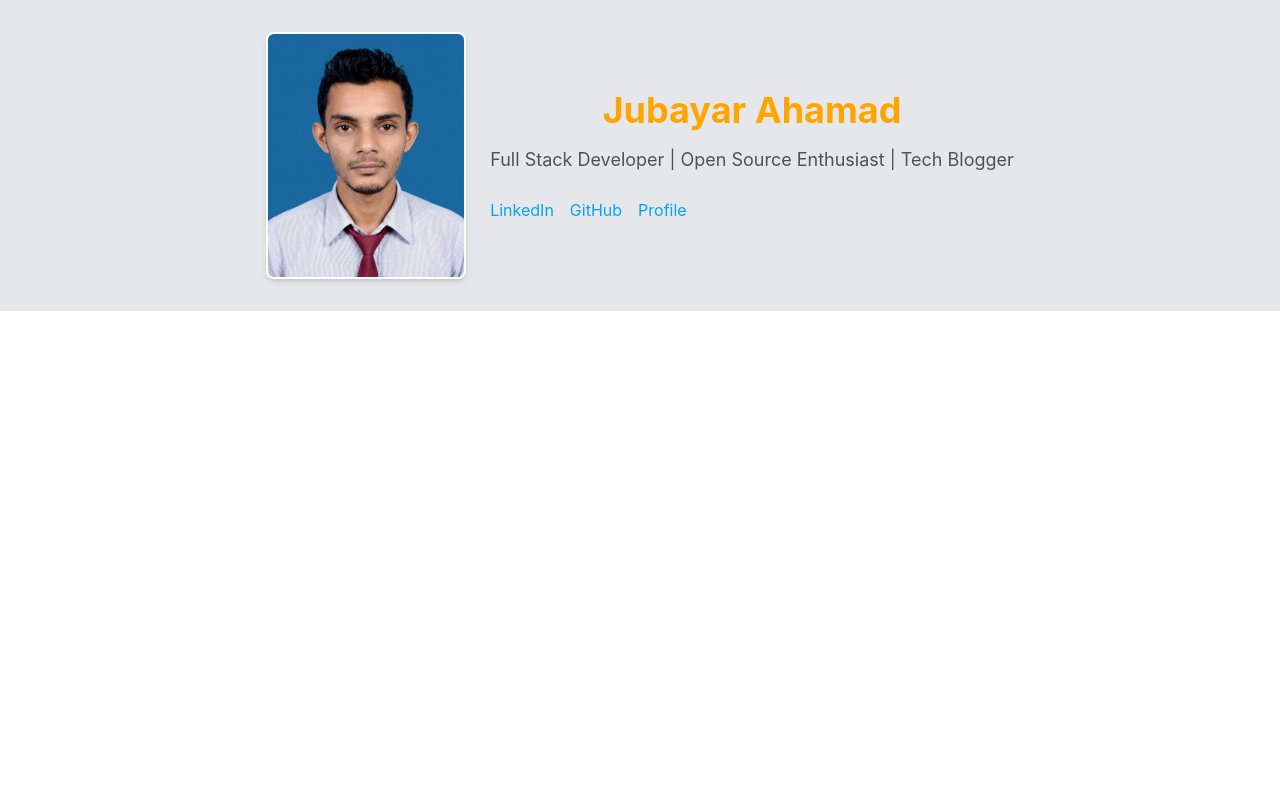
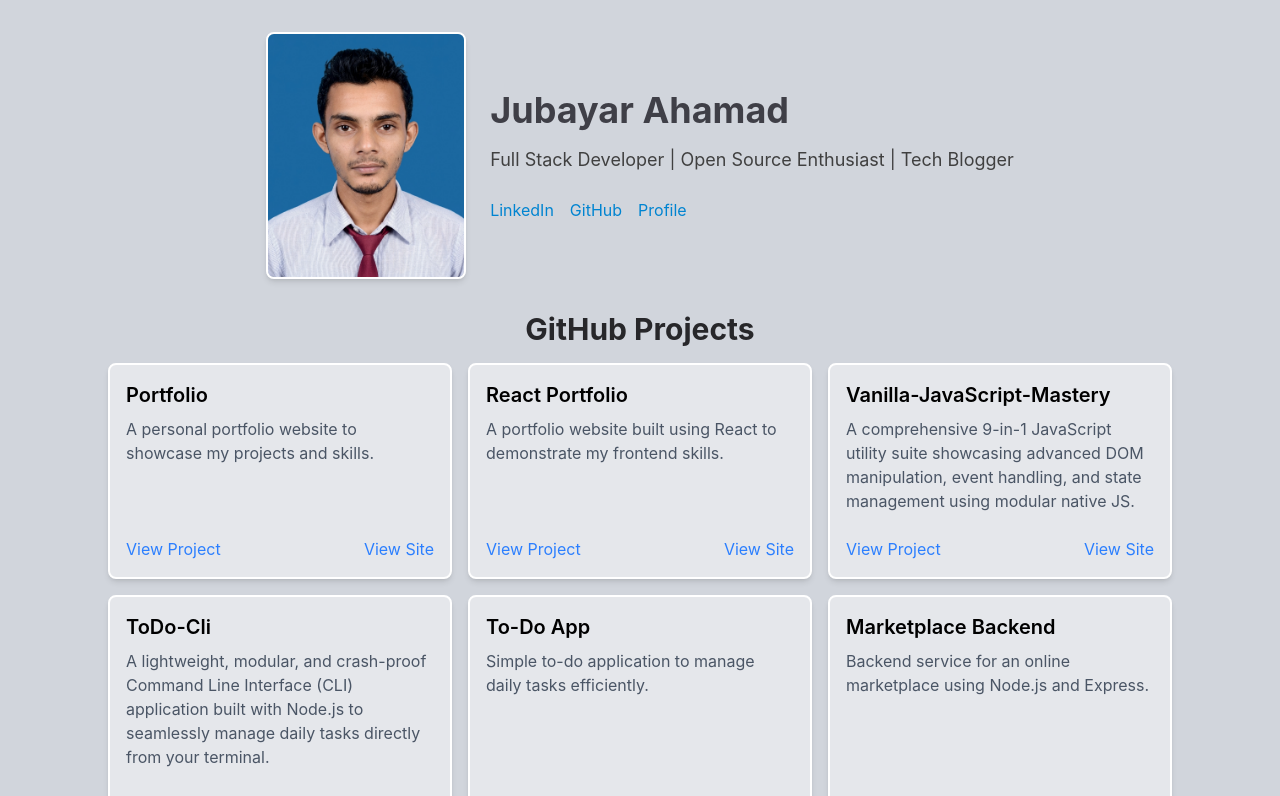
Before and after one commit to yet-yuvi/my-portfolio, a React (Vite) app: page / in a window 1280 px wide. Shown: the top 796 px of the page. Built offline with nearby package versions, Linux system fonts and the light colour scheme.

Commit message:
feat: Add projects.jsx and ProjectCard.jsx components
chore(config): Fix line endings and prettier configuration

```diff
--- a/src/App.css
+++ b/src/App.css
@@ -1,4 +1,4 @@
-h1 {
+/* h1 {
   color: orange;
   text-align: center;
 }
@@ -7,4 +7,4 @@ h1 {
   color: tomato;
   text-align: center;
   font-size: 20px;
-}
+} */
--- a/src/App.jsx
+++ b/src/App.jsx
@@ -1,11 +1,95 @@
 import Hero from './components/Hero';
+import Projects from './components/Projects';
 
 import './App.css';
 
 function App() {
+  const projects = [
+    {
+      id: 1,
+      title: 'Portfolio',
+      description:
+        'A personal portfolio website to showcase my projects and skills.',
+      link: 'https://github.com/yet-yuvi/my-portfolio',
+      live: 'https://yet-yuvi.github.io/my-portfolio/',
+    },
+    {
+      id: 2,
+      title: 'React Portfolio',
+      description:
+        'A portfolio website built using React to demonstrate my frontend skills.',
+      link: 'https://github.com/yet-yuvi/react-portfolio',
+      live: 'https://github.com/yet-yuvi/react-portfolio',
+    },
+    {
+      id: 3,
+      title: 'Vanilla-JavaScript-Mastery',
+      description:
+        'A comprehensive 9-in-1 JavaScript utility suite showcasing advanced DOM manipulation, event handling, and state management using modular native JS.',
+      link: 'https://github.com/yet-yuvi/Vanilla-JavaScript-Mastery',
+      live: 'https://alo-kona.github.io/Vanilla-JavaScript-Mastery/',
+    },
+    {
+      id: 4,
+      title: 'ToDo-Cli',
+      description:
+        'A lightweight, modular, and crash-proof Command Line Interface (CLI) application built with Node.js to seamlessly manage daily tasks directly from your terminal.',
+      link: 'https://github.com/yet-yuvi/todo-cli',
+      live: 'https://github.com/yet-yuvi/todo-cli',
+    },
+    {
+      id: 5,
+      title: 'To-Do App',
+      description:
+        'Simple to-do application to manage daily tasks efficiently.',
+      link: 'https://github.com/yet-yuvi/To-Do-List',
+      live: 'https://jubayar-todo.surge.sh/',
+    },
+    {
+      id: 6,
+      title: 'Marketplace Backend',
+      description:
+        'Backend service for an online marketplace using Node.js and Express.',
+      link: 'https://github.com/yet-yuvi/Market-Place',
+      live: 'https://github.com/yet-yuvi/Market-Place',
+    },
+    {
+      id: 7,
+      title: 'Employee Management System',
+      description: 'A system to manage employee records and HR tasks.',
+      link: 'https://github.com/yet-yuvi/Employ-Management-System',
+      live: 'https://github.com/yet-yuvi/Employ-Management-System',
+    },
+    {
+      id: 8,
+      title: 'Inventory Client',
+      description:
+        'An application to track and manage inventory levels, orders, and deliveries.',
+      link: 'https://github.com/yet-yuvi/inventory-client',
+      live: 'https://github.com/yet-yuvi/inventory-client',
+    },
+    {
+      id: 9,
+      title: 'Inventory Management System',
+      description:
+        'An application to track and manage inventory levels, orders, and deliveries.',
+      link: 'https://github.com/yet-yuvi/inventory-management',
+      live: 'https://github.com/yet-yuvi/inventory-management',
+    },
+    {
+      id: 10,
+      title: 'Portfolio with JavaScript',
+      description:
+        'This is my portfolio with pure JavaScript, HTML, and CSS. It showcases my projects and skills in web development.',
+      link: 'https://github.com/yet-yuvi/portfolio-js',
+      live: 'https://jubayar-portfolio.netlify.app/',
+    },
+  ];
+
   return (
-    <div className="gap-4 p-8 bg-gray-200 flex flex-col items-center justify-center h-full">
+    <div className="gap-8 p-8 bg-gray-300 flex flex-col items-center justify-center h-full">
       <Hero />
+      <Projects projects={projects} />
     </div>
   );
 }
--- a/src/components/Bio.jsx
+++ b/src/components/Bio.jsx
@@ -2,7 +2,7 @@ function Bio() {
   return (
     <div className="flex flex-col gap-4">
       <h1 className="text-zinc-700 text-4xl font-bold">Jubayar Ahamad</h1>
-      <p className="text-neutral-600 text-lg">
+      <p className="text-neutral-700 text-lg">
         Full Stack Developer | Open Source Enthusiast | Tech Blogger
       </p>
     </div>
--- /dev/null
+++ b/src/components/ProjectCard.jsx
@@ -0,0 +1,28 @@
+function ProjectCard({ project }) {
+  return (
+    <div className="w-86 border-2 border-white p-4 rounded-lg shadow-md flex flex-col justify-between bg-gray-200">
+      <h3 className="text-xl font-semibold mb-2">{project.title}</h3>
+      <p className="text-gray-600 mb-2 flex-grow">{project.description}</p>
+      <div className="flex justify-between mt-4">
+        <a
+          href={project.link}
+          target="_blank"
+          rel="noopener noreferrer"
+          className="text-blue-500 hover:underline self-end"
+        >
+          View Project
+        </a>
+        <a
+          href={project.live}
+          target="_blank"
+          rel="noopener noreferrer"
+          className="text-blue-500 hover:underline self-end"
+        >
+          View Site
+        </a>
+      </div>
+    </div>
+  );
+}
+
+export default ProjectCard;
--- /dev/null
+++ b/src/components/Projects.jsx
@@ -0,0 +1,16 @@
+import ProjectCard from './ProjectCard';
+
+function Projects({ projects }) {
+  return (
+    <div className="flex flex-col justify-center items-center">
+      <h2 className="text-zinc-800 text-3xl font-bold mb-4">GitHub Projects</h2>
+      <div className="flex flex-wrap justify-center  gap-4">
+        {projects.map((project) => (
+          <ProjectCard key={project.id} project={project} />
+        ))}
+      </div>
+    </div>
+  );
+}
+
+export default Projects;
--- a/src/components/Social.jsx
+++ b/src/components/Social.jsx
@@ -3,7 +3,7 @@ function Social() {
     <ul className="flex gap-4">
       <li>
         <a
-          className="text-sky-500 hover:underline"
+          className="text-sky-600 hover:underline"
           href="https://www.linkedin.com/in/jubayar-ahamad-find/"
           target="_blank"
           rel="noopener noreferrer"
@@ -13,7 +13,7 @@ function Social() {
       </li>
       <li>
         <a
-          className="text-sky-500 hover:underline"
+          className="text-sky-600 hover:underline"
           href="https://github.com/yet-yuvi"
           target="_blank"
           rel="noopener noreferrer"
@@ -23,8 +23,8 @@ function Social() {
       </li>
       <li>
         <a
-          className="text-sky-500 hover:underline"
-          href="https://jubayar-portfolio.netlify.app/"
+          className="text-sky-600 hover:underline"
+          href="https://yet-yuvi.github.io/my-portfolio/"
           target="_blank"
           rel="noopener noreferrer"
         >
```
Also changed, not shown: 1 other file (tests, documents, lock files or other folders).
